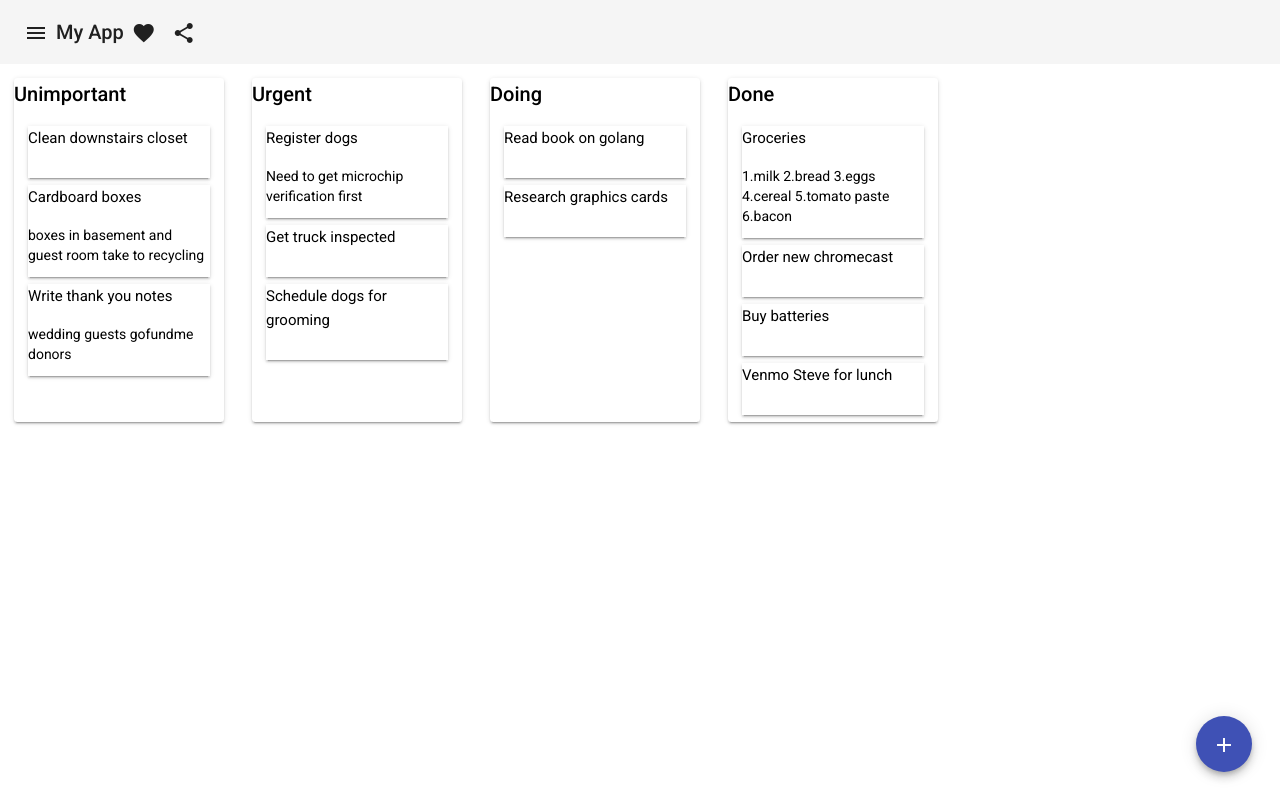
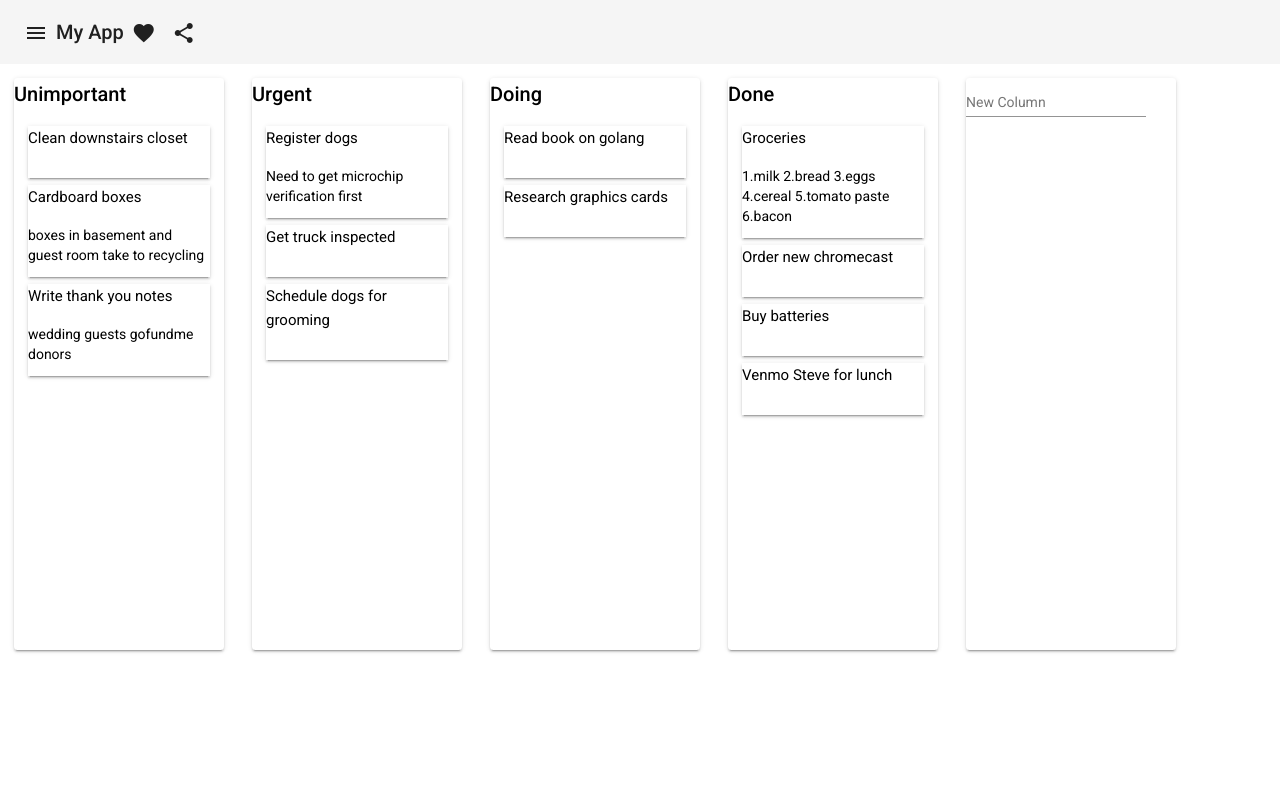
Before and after one commit to tysmithnet/learn-angular-dropndrop, an Angular app in the folder todoapp/: page / in a window 1280 px wide. Built offline with nearby package versions, Linux system fonts and the light colour scheme.

Commit message:
Add 'Add Column' input form

```diff
--- a/todoapp/src/app/app.component.css
+++ b/todoapp/src/app/app.component.css
@@ -6,6 +6,7 @@
 
 .column-container {
     display: flex;
+    min-height: 75vh;
 }
 
 .column {
--- a/todoapp/src/app/app.component.html
+++ b/todoapp/src/app/app.component.html
@@ -1,6 +1,6 @@
 <mat-toolbar>
   <button
-    [matMenuTriggerFor]="menu"
+    [matMenuTriggerFor]="mainMenu"
     mat-icon-button
     class="example-icon"
     aria-label="Example icon-button with menu icon"
@@ -23,7 +23,7 @@
   >
     <mat-icon>share</mat-icon>
   </button>
-  <mat-menu #menu="matMenu">
+  <mat-menu #mainMenu="matMenu">
     <button
       *ngFor="let board of boards; let i = index"
       mat-menu-item
@@ -54,14 +54,13 @@
         </div>
       </div>
     </div>
+      <div class="column mat-elevation-z2">
+        <form class="example-form">
+          <mat-form-field class="example-full-width">
+            <mat-label>New Column</mat-label>
+            <input matInput placeholder="Name">
+          </mat-form-field>
+        </form>
+      </div>
   </div>
 </div>
-
-<button
-  class="add-column-button"
-  mat-fab
-  color="primary"
-  aria-label="Add a column"
->
-  <mat-icon>add</mat-icon>
-</button>
--- a/todoapp/src/app/app.component.ts
+++ b/todoapp/src/app/app.component.ts
@@ -37,4 +37,7 @@ export class AppComponent implements OnInit{
     if(event.previousIndex == event.currentIndex) return;
     moveItemInArray(this.selectedBoard?.columns!, event.previousIndex, event.currentIndex);
   }
+  addColumn() {
+
+  }
 }
```
